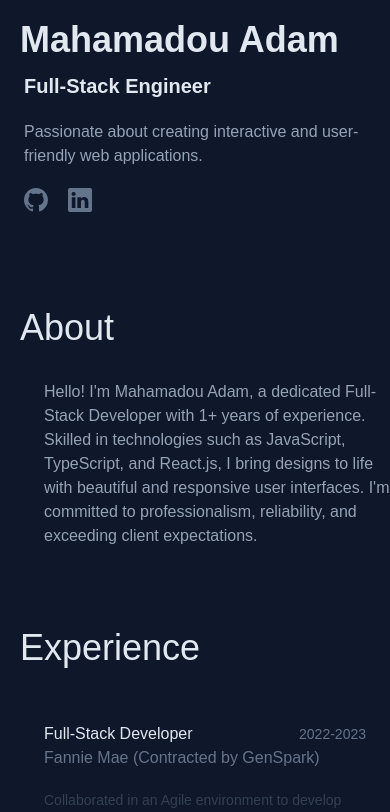
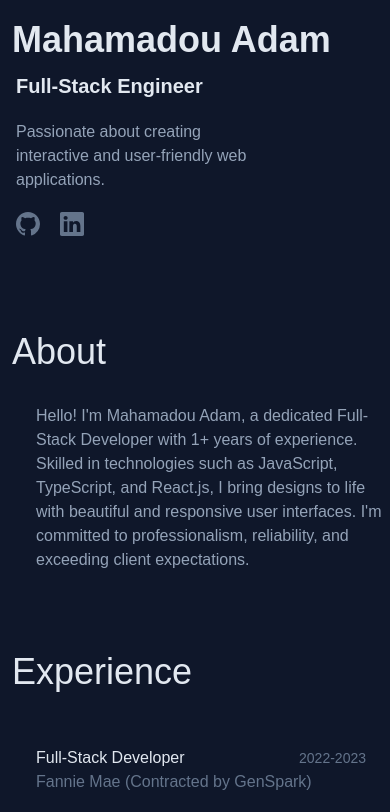
Before and after one commit to AbbaAdam1/Portfolio, a React (Create React App) app: page / in a window 390 px wide. Shown: the top 812 px of the page. Built offline with nearby package versions, Linux system fonts and the light colour scheme.

Commit message:
Adjustments for responsive design

```diff
--- a/src/App.js
+++ b/src/App.js
@@ -24,7 +24,7 @@ function App() {
     <div className="lg:flex md:p-16 lg:p-24">
       <Name />
 
-      <div className="lg:w-1/2 lg:ml-auto ml-5 md:pl-8 mt-1">
+      <div className="lg:w-1/2 lg:ml-auto ml-3 md:pl-8 mt-1">
         <About />
 
         <Experience />
--- a/src/Name.js
+++ b/src/Name.js
@@ -3,7 +3,7 @@ import "./index.css";
 
 const Name = () => {
   return (
-    <div className="lg:fixed pl-5 pt-5 lg:pt-0 lg:pl-0">
+    <div className="lg:fixed pl-3 pt-5 lg:pt-0 lg:pl-0">
       <h1 className="text-4xl lg:text-5xl font-bold">Mahamadou Adam</h1>
       <h2 className="pl-1 pt-3 text-xl font-bold">Full-Stack Engineer</h2>
       <p className="wrapper pl-1 pt-5 text-slate-400">
--- a/src/index.css
+++ b/src/index.css
@@ -26,7 +26,7 @@ block {
 
 @media screen and (max-width: 768px) {
   .wrapper {
-    width: 100%;
+    width: 70%;
   }
 }
 
```
